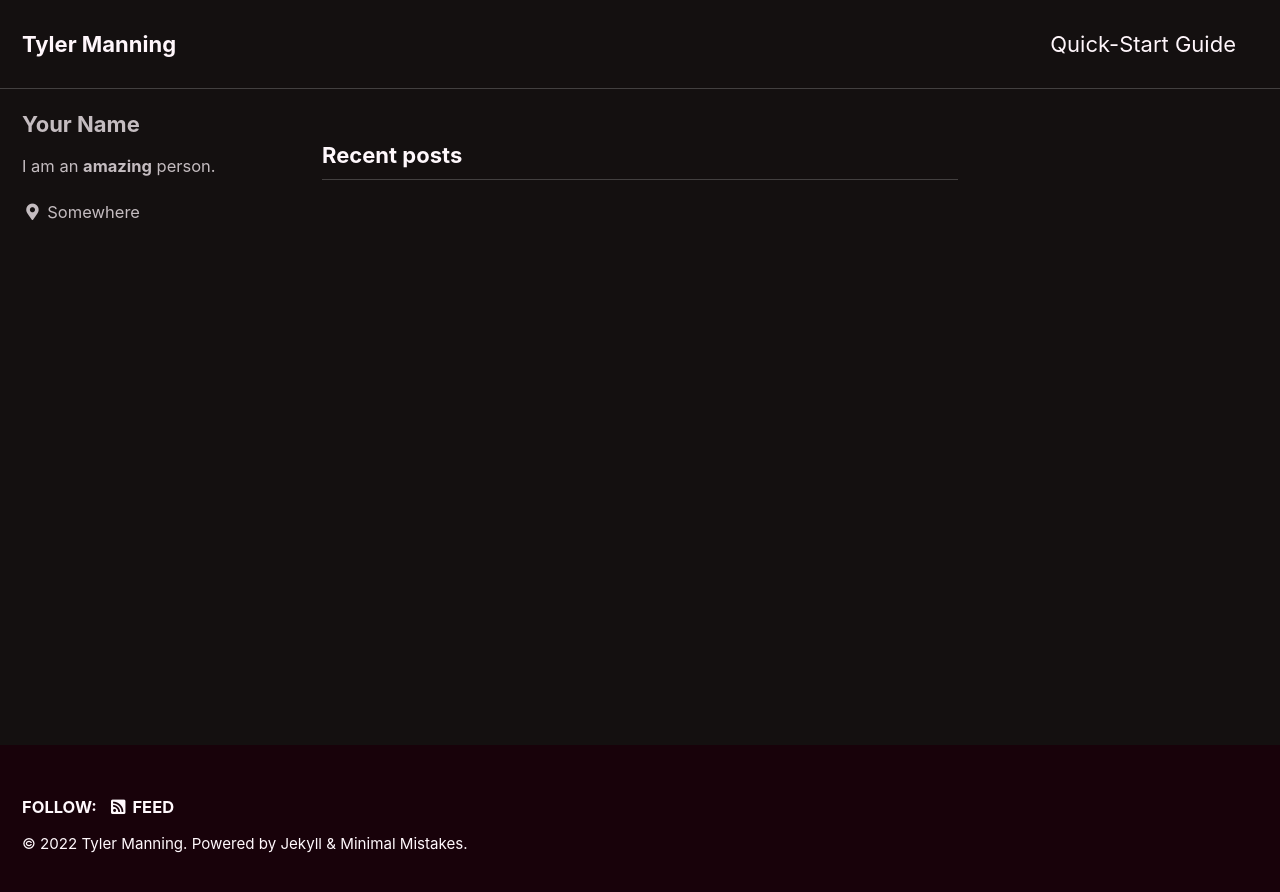
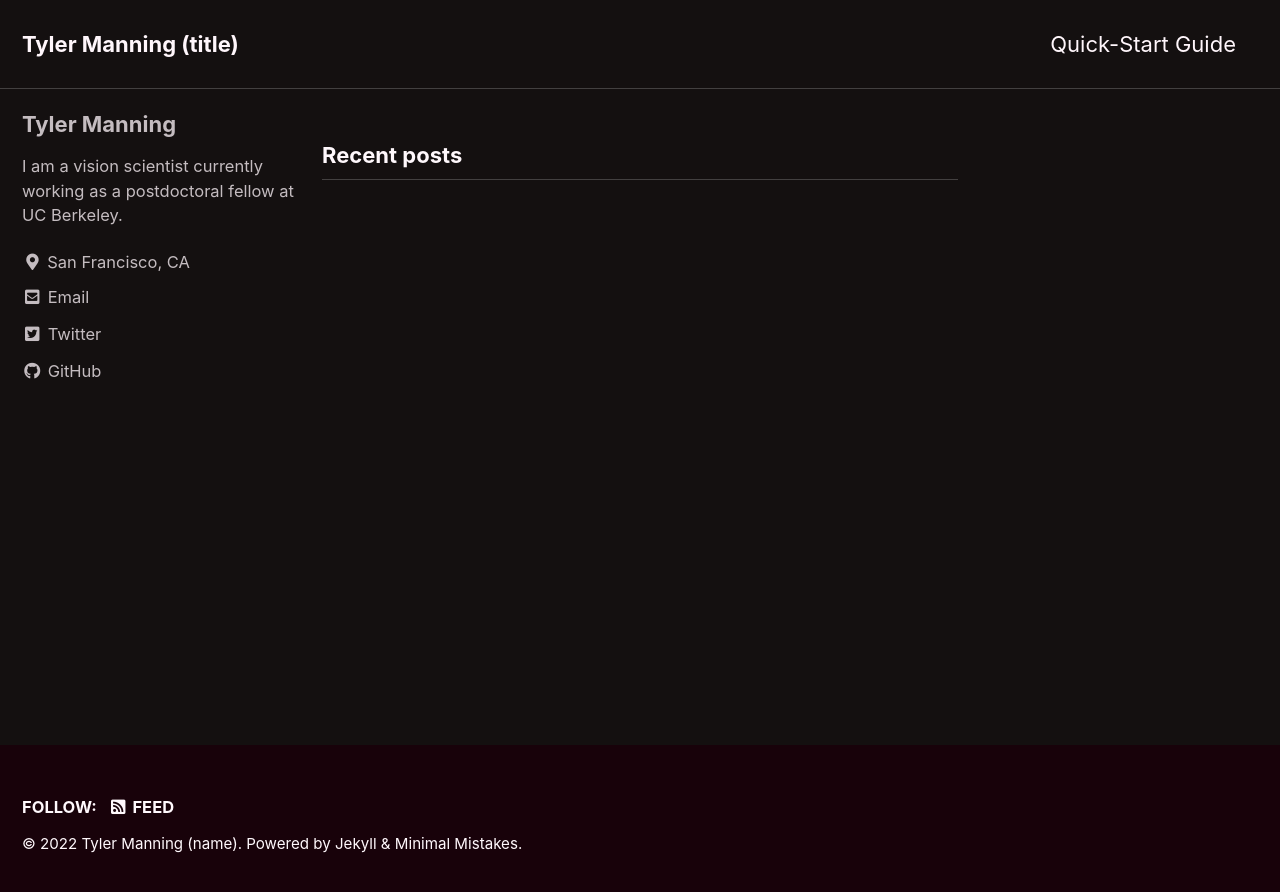
Before and after one commit to tsmanning/tsmanning.github.io, a Jekyll site: the page built from index.html, in a window 1280 px wide. Shown: the top 892 px of the page. Built offline with Jekyll 4.4.1, drawn with Linux system fonts in a browser that asks for light colours; cached includes are drawn as plain includes; the list of posts is cut into pages by our own code.

Commit message:
Update _config.yml

```diff
--- a/_config.yml
+++ b/_config.yml
@@ -16,10 +16,10 @@ minimal_mistakes_skin    : "neon" # "default" "air", "aqua", "contrast", "dark",
 
 # Site Settings
 locale                   : "en-US"
-title                    : "Tyler Manning"
+title                    : "Tyler Manning (title)"
 title_separator          : "-"
 subtitle                 : # site tagline that appears below site title in masthead
-name                     : "Tyler Manning"
+name                     : "Tyler Manning (name)"
 description              : "Personal website"
 url                      : # the base hostname & protocol for your site e.g. "https://mmistakes.github.io"
 baseurl                  : # the subpath of your site, e.g. "/blog"
@@ -104,27 +104,27 @@ analytics:
 
 # Site Author
 author:
-  name             : "Your Name"
+  name             : "Tyler Manning"
   avatar           : # path of avatar image, e.g. "/assets/images/bio-photo.jpg"
-  bio              : "I am an **amazing** person."
-  location         : "Somewhere"
+  bio              : "I am a vision scientist currently working as a postdoctoral fellow at UC Berkeley."
+  location         : "San Francisco, CA"
   email            :
   links:
     - label: "Email"
       icon: "fas fa-fw fa-envelope-square"
-      # url: "mailto:your.name@email.com"
+      url: "mailto:tyler.manning2@gmail.com"
     - label: "Website"
       icon: "fas fa-fw fa-link"
       # url: "https://your-website.com"
     - label: "Twitter"
       icon: "fab fa-fw fa-twitter-square"
-      # url: "https://twitter.com/"
+      url: "https://twitter.com/GnarlyTinmen"
     - label: "Facebook"
       icon: "fab fa-fw fa-facebook-square"
       # url: "https://facebook.com/"
     - label: "GitHub"
       icon: "fab fa-fw fa-github"
-      # url: "https://github.com/"
+      url: "https://github.com/tsmanning"
     - label: "Instagram"
       icon: "fab fa-fw fa-instagram"
       # url: "https://instagram.com/"
```
